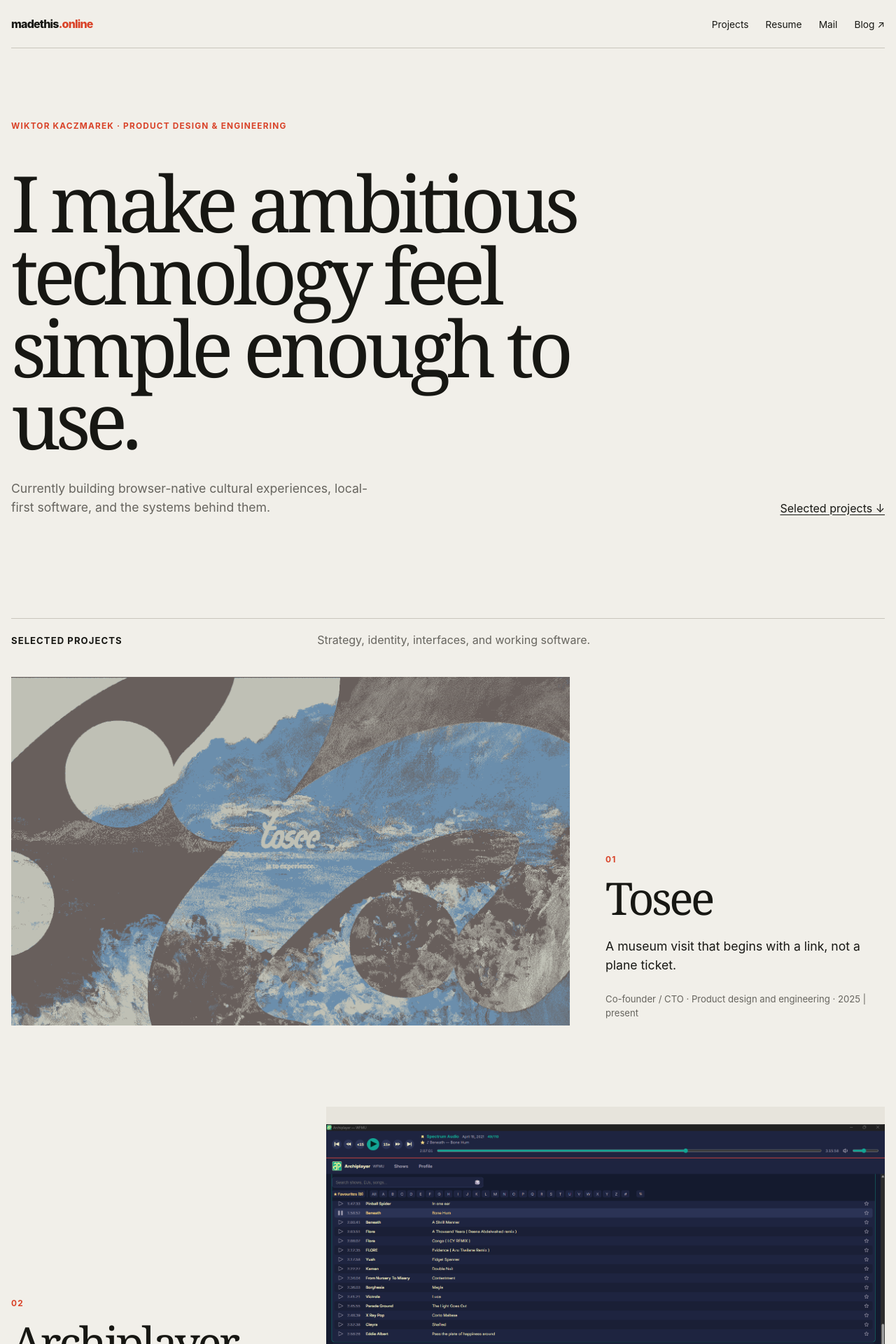
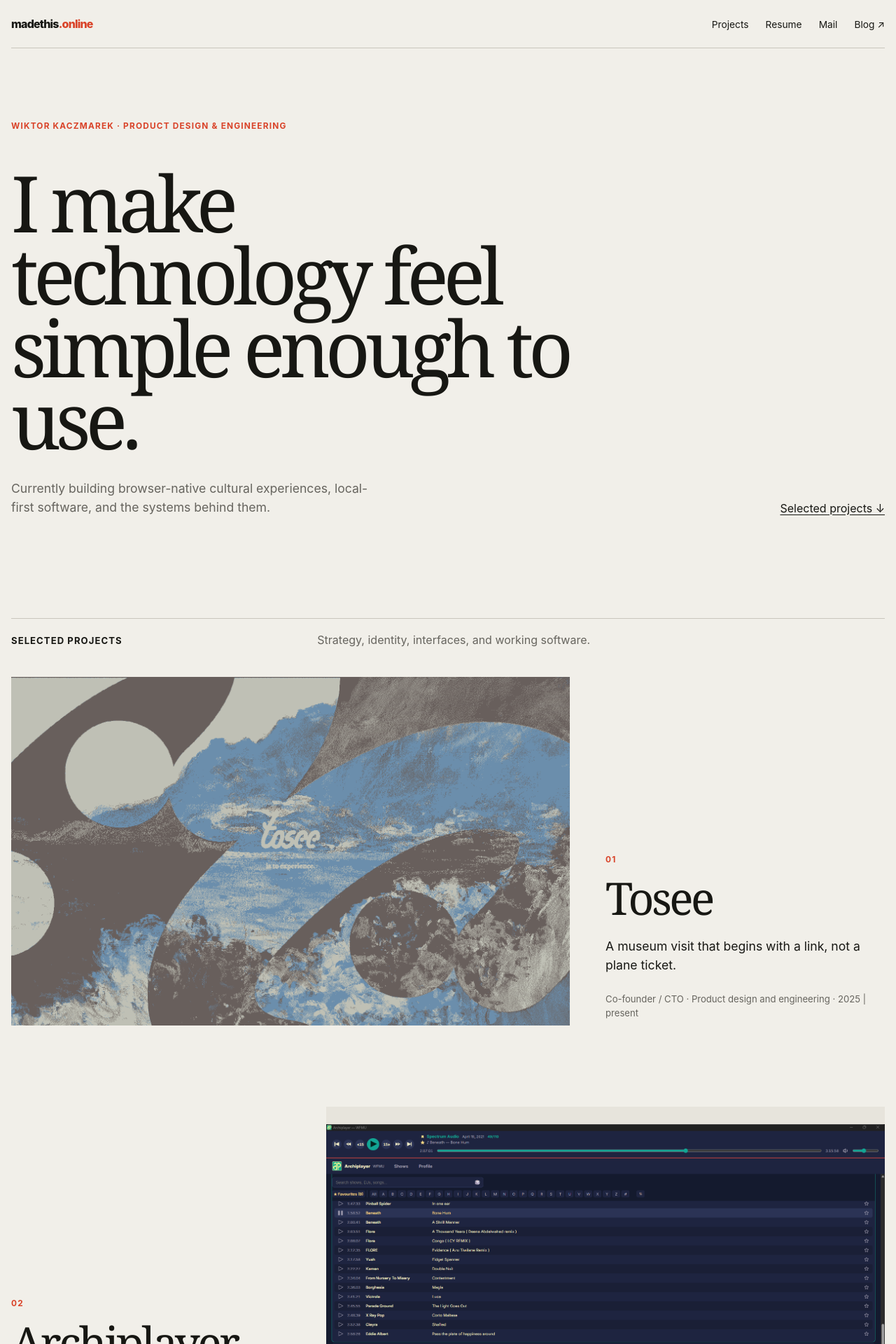
Before and after one commit to peqod/madethis.online, a Jekyll site: the page built from index.md, in a window 1280 px wide. Shown: the top 1920 px of the page at 70% size. Built offline with Jekyll 4.4.1, drawn with Linux system fonts in a browser that asks for light colours; a script that is not in the unit is left out; part of the change alters nothing that is shown.

```diff
--- /dev/null
+++ b/assets/hero.js
@@ -0,0 +1,121 @@
+import * as THREE from "three";
+import { GLTFLoader } from "three/addons/loaders/GLTFLoader.js";
+
+const hero = document.querySelector("[data-hero-scene]");
+const stage = hero?.querySelector("[data-hero-model]");
+
+if (hero && stage) {
+  const darkMode = window.matchMedia("(prefers-color-scheme: dark)");
+  const scene = new THREE.Scene();
+  const frustumHeight = 1;
+  const camera = new THREE.OrthographicCamera(-1, 1, 1, -1, 0.1, 10);
+  const renderer = new THREE.WebGLRenderer({
+    alpha: true,
+    antialias: false,
+    powerPreference: "high-performance",
+  });
+
+  camera.position.set(0, 0, 1);
+  renderer.setClearColor(0x000000, 0);
+  renderer.setClearAlpha(0);
+  renderer.setPixelRatio(Math.min(window.devicePixelRatio, 4));
+  renderer.outputColorSpace = THREE.SRGBColorSpace;
+  renderer.domElement.style.background = "transparent";
+  stage.append(renderer.domElement);
+
+  const composition = new THREE.Group();
+  const outerSpinner = new THREE.Group();
+  const innerSpinner = new THREE.Group();
+  composition.add(outerSpinner, innerSpinner);
+  scene.add(composition);
+
+  let model = null;
+  let material = null;
+
+  function accentColor() {
+    return getComputedStyle(hero).getPropertyValue("--accent").trim() || "#d94329";
+  }
+
+  function updateMaterialColor() {
+    if (!material) return;
+    material.emissive.set(accentColor());
+    material.needsUpdate = true;
+    render();
+  }
+
+  function resize() {
+    const { width, height } = stage.getBoundingClientRect();
+    if (!width || !height) return;
+
+    const aspect = width / height;
+    const halfHeight = frustumHeight / 2;
+    const halfWidth = halfHeight * aspect;
+    camera.left = -halfWidth;
+    camera.right = halfWidth;
+    camera.top = halfHeight;
+    camera.bottom = -halfHeight;
+    camera.updateProjectionMatrix();
+    composition.position.x = frustumHeight * aspect * 0.25;
+    renderer.setSize(width, height, false);
+    render();
+  }
+
+  function render() {
+    renderer.render(scene, camera);
+  }
+
+  function animate(time) {
+    if (!model) return;
+
+    const rotation = (time / 1000) * Math.PI * 0.2;
+    outerSpinner.rotation.x = -rotation/1.38;
+    outerSpinner.rotation.y = rotation/1.62;
+    innerSpinner.rotation.y = rotation;
+    innerSpinner.rotation.x = rotation;
+    render();
+  }
+
+  new ResizeObserver(resize).observe(stage);
+  darkMode.addEventListener("change", updateMaterialColor);
+
+  const loader = new GLTFLoader();
+  loader.load(
+    stage.dataset.heroModel,
+    (gltf) => {
+      material = new THREE.MeshStandardMaterial({
+        color: 0x000000,
+        emissive: new THREE.Color(accentColor()),
+        emissiveIntensity: 1,
+        flatShading: true,
+        wireframe: false,
+        transparent: false,
+        opacity: 1,
+      });
+
+      model = gltf.scene;
+      model.traverse((child) => {
+        if (child.isMesh) child.material = material;
+      });
+
+      const bounds = new THREE.Box3().setFromObject(model);
+      const center = bounds.getCenter(new THREE.Vector3());
+      const sphere = bounds.getBoundingSphere(new THREE.Sphere());
+
+      model.position.sub(center);
+      model.scale.setScalar(1 / sphere.radius);
+      const smallerModel = model.clone(true);
+      smallerModel.scale.multiplyScalar(0.8);
+      outerSpinner.add(model);
+      innerSpinner.add(smallerModel);
+
+      resize();
+      renderer.setAnimationLoop(animate);
+      stage.classList.add("is-ready");
+    },
+    undefined,
+    (error) => {
+      console.error("Could not load the homepage geometry.", error);
+      stage.remove();
+    },
+  );
+}
--- a/assets/styles.css
+++ b/assets/styles.css
@@ -106,11 +106,32 @@ button { font: inherit; }
 .eyebrow a { text-decoration: none; }
 
 .home-intro {
+  position: relative;
   min-height: min(48rem, 78vh);
   display: flex;
   flex-direction: column;
   justify-content: space-between;
+  isolation: isolate;
   padding: clamp(3.5rem, 8vw, 8rem) 0 4rem;
+}
+.home-intro > :not(.home-intro-canvas) {
+  position: relative;
+  z-index: 1;
+}
+.home-intro-canvas {
+  position: absolute;
+  z-index: 0;
+  inset: 0 auto 0 50%;
+  width: 100vw;
+  height: 100%;
+  overflow: hidden;
+  pointer-events: none;
+  transform: translateX(-50%);
+}
+.home-intro-canvas canvas {
+  display: block;
+  width: 100%;
+  height: 100%;
 }
 .home-intro h1 {
   max-width: 13ch;
@@ -683,6 +704,9 @@ button { font: inherit; }
   .site-header { display: block; }
   .site-nav { margin-top: 1rem; justify-content: flex-start; }
   .home-intro { min-height: 42rem; }
+  .home-intro-canvas {
+    opacity: 0.72;
+  }
   .home-intro-foot,
   .section-heading,
   .project-card,
--- a/index.md
+++ b/index.md
@@ -7,9 +7,14 @@ permalink: /
 ---
 
 {% assign projects = site.case_studies | sort: 'order' %}
-<section class="home-intro">
+<section class="home-intro" data-hero-scene>
+  <div
+    class="home-intro-canvas"
+    data-hero-model="{{ '/assets/hero.glb' | relative_url }}"
+    aria-hidden="true"
+  ></div>
   <p class="eyebrow">Wiktor Kaczmarek · Product design &amp; engineering</p>
-  <h1>I make ambitious technology feel simple enough to use.</h1>
+  <h1>I make technology feel simple enough to use.</h1>
   <div class="home-intro-foot">
     <p>Currently building browser-native cultural experiences, local-first software, and the systems behind them.</p>
     <a href="#projects">Selected projects ↓</a>
@@ -34,3 +39,13 @@ permalink: /
   <p>Broadcast, VFX, brand systems, experimental games, and ongoing project writing live in the blog archive.</p>
   <a class="button" href="https://madethis.blog/work/index.html">Previous projects <span aria-hidden="true">↗</span></a>
 </section>
+
+<script type="importmap">
+  {
+    "imports": {
+      "three": "https://cdn.jsdelivr.net/npm/three@0.184.0/build/three.module.min.js",
+      "three/addons/": "https://cdn.jsdelivr.net/npm/three@0.184.0/examples/jsm/"
+    }
+  }
+</script>
+<script type="module" src="{{ '/assets/hero.js' | relative_url }}"></script>
```
Also changed, not shown: 1 other file.
